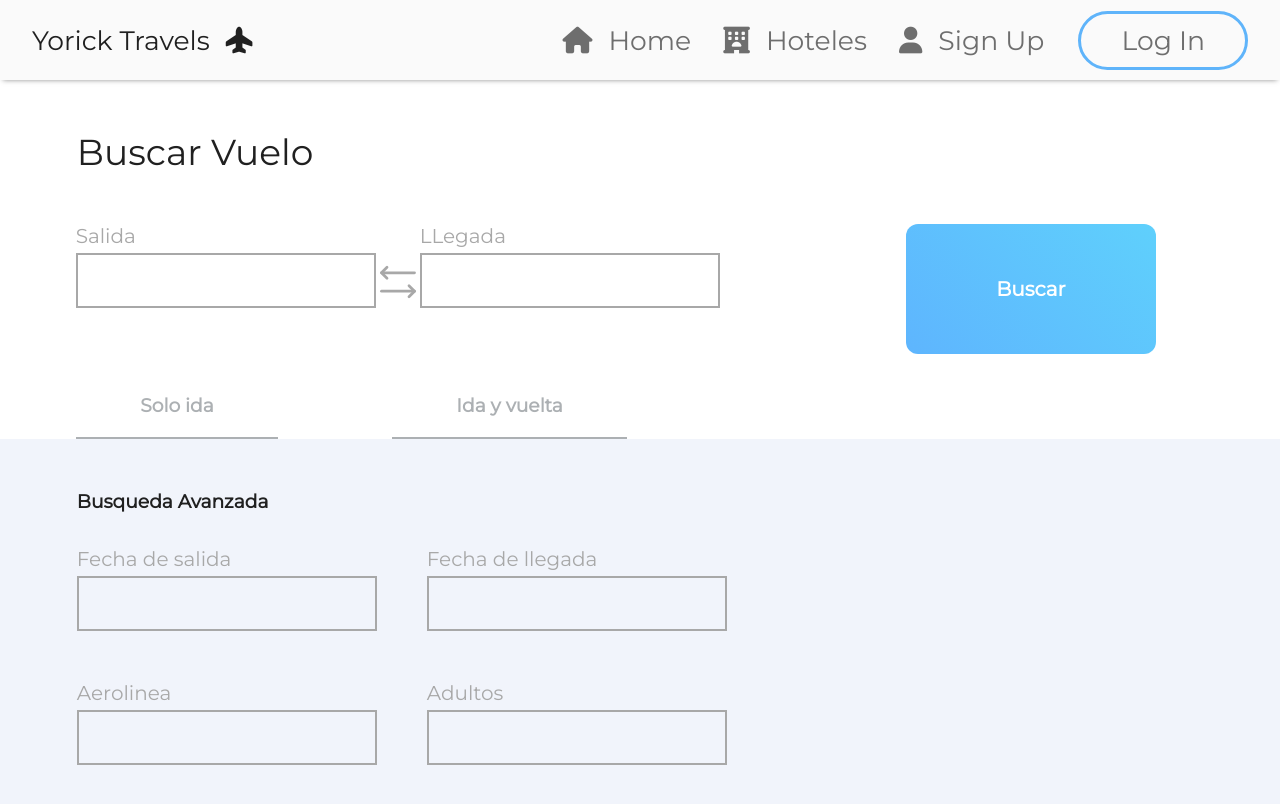
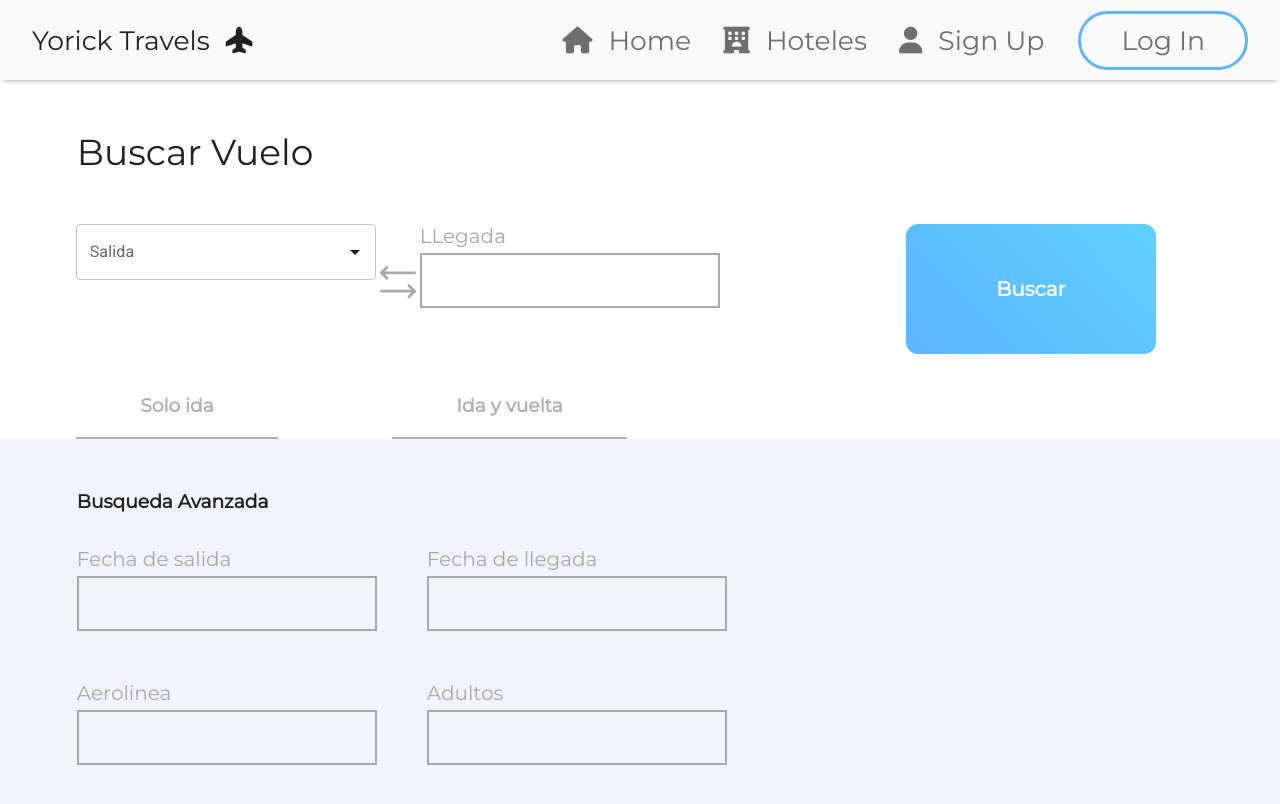
Before and after one commit to OmVidana/travelAgency, a React (Create React App) app: page /search in a window 1280 px wide. Shown: the top 804 px of the page. Built offline with nearby package versions, Linux system fonts and the light colour scheme.

Commit message:
added autocomplete

```diff
--- a/package.json
+++ b/package.json
@@ -3,6 +3,9 @@
   "version": "0.1.0",
   "private": true,
   "dependencies": {
+    "@emotion/react": "^11.10.5",
+    "@emotion/styled": "^11.10.5",
+    "@mui/material": "^5.10.14",
     "@testing-library/jest-dom": "^5.16.5",
     "@testing-library/react": "^13.4.0",
     "@testing-library/user-event": "^13.5.0",
--- a/src/components/Search/OptionField.jsx
+++ b/src/components/Search/OptionField.jsx
@@ -1,14 +1,61 @@
 // import './FlightSearch.css'
 import React, { useState } from 'react';
+import Autocomplete from "@mui/material/Autocomplete";
+import TextField from "@mui/material/TextField";
 
 
-function Home(props) {
+function OptionField(props) {
+
+    const [title, setTitle] = useState(['Si', 'No'])
+
+    // function handleChange(event) {
+    //     console.log(event.target.value)
+    //     // var formData = new FormData();
+    //     // formData.append('code', JSON.stringify(event.target.value));
+    //     //
+    //     // // Send data to the backend via POST
+    //     // fetch(' http://127.0.0.1:8000/airportcode/', {
+    //     //
+    //     //     method: 'POST',
+    //     //     mode: 'cors',
+    //     //     body: formData // body data type must match "Content-Type" header
+    //     //
+    //     // })
+    //     //     .then(response => response.json())
+    //     //     .then(data => console.log(data));
+    // }
+
+    function handleChange(event, value) {
+        console.log(value);
+            console.log(event.target.value)
+            var formData = new FormData();
+            formData.append('code', JSON.stringify(event.target.value));
+
+            // Send data to the backend via POST
+            fetch(' http://127.0.0.1:8000/airportcode/', {
+
+                method: 'POST',
+                mode: 'cors',
+                body: formData // body data type must match "Content-Type" header
+
+            })
+                .then(response => response.json())
+                // .then(data => console.log(data['data']));
+                .then(data => setTitle(data['data']));
+    }
+
     return (
-        <div className="inp">
-            <label htmlFor=""> {props.text} </label>
-            <input type= {props.type} name="" id="" onChange={event => props.state(event.target.value)}></input>
-        </div>
+        // <h1>FS</h1>
+        <Autocomplete
+            disablePortal
+            // className="inp"
+            options={title}
+            sx={{ width: 300 }}
+            renderInput={(params) => <TextField {...params} label="Salida" />}
+            onInputChange={handleChange}
+            // onChange={event => props.state(event.target.value)]
+        />
     );
 }
 
-export default Home;
+export default OptionField;
--- a/src/pages/FlightSearch.jsx
+++ b/src/pages/FlightSearch.jsx
@@ -2,6 +2,11 @@ import NavBar from '../components/global/NavBar';
 import './FlightSearch.css'
 import React, { useState } from 'react';
 import Field from "../components/Search/Field";
+// import OptionField from "../components/Search/OptionField";
+// import {Autocomplete} from "@mui/material";
+import OptionField from "../components/Search/OptionField";
+import TextField from '@mui/material/TextField';
+import Autocomplete from '@mui/material/Autocomplete';
 
 
 function Home() {
@@ -37,6 +42,7 @@ function Home() {
             body: formData // body data type must match "Content-Type" header
 
         })
+
     }
 
     return (
@@ -47,7 +53,8 @@ function Home() {
                 <form>
                     <div id="main__search">
                         <div id="main__search">
-                            <Field text="Salida" type="text" state= {setTitle} />
+                            {/*<Field text="Salida" type="text" state= {setTitle} />*/}
+                            <OptionField/>
                             <div className="svg-cont">
                                 <svg xmlns="http://www.w3.org/2000/svg" className="arrows" width="44" height="44"
                                      viewBox="0 0 24 24" stroke-width="1.5" stroke="#A8A8A8" fill="none"
```
Also changed, not shown: 1 other file (tests, documents, lock files or other folders).
